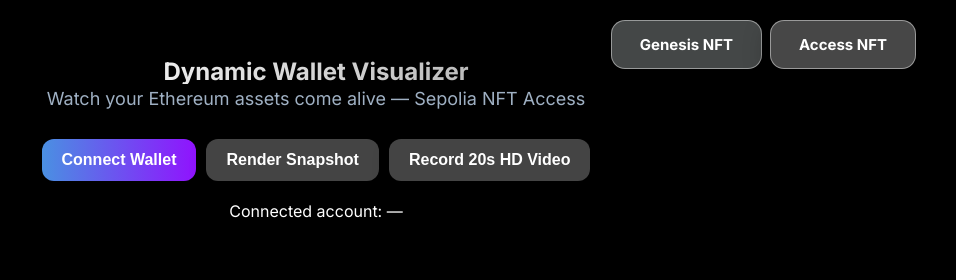
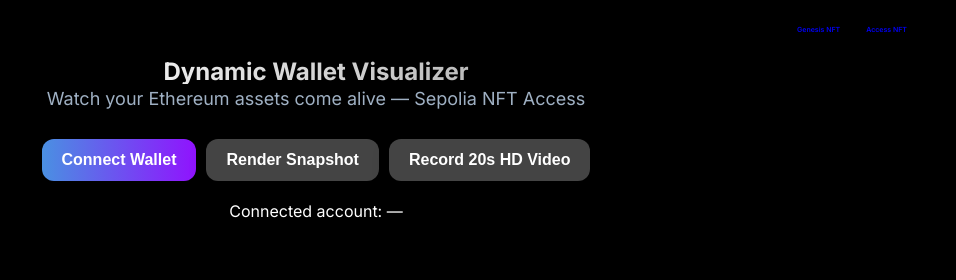
Before and after one commit to CasperLCasper/11-nft-sepolia-testnet-dynamic-wallet-main, a website: page index.html in a window 1280 px wide. Shown: the top 280 px of the page, 324-1280 px from the left. Drawn offline with nearby package versions, Linux system fonts and the light colour scheme; a script that the page names is missing.

Commit message:
Update index.html

```diff
--- a/index.html
+++ b/index.html
@@ -170,16 +170,16 @@
             <p class="subtitle">Watch your Ethereum assets come alive — Sepolia NFT Access</p>
         </div>
 
-      <div class="horizon-actions">
-  <a href="https://vercel.com/casperlcaspers-projects/virsburts" target="_blank" class="horizon-btn secondary">
+        <div class="horizon-actions">
+  <a href="https://vercel.com/casperlcaspers-projects/virsburts" target="_blank" class="horizon-btn">
     Genesis NFT
   </a>
-  <a href="ACCESS_NFT_LINK" target="_blank" class="horizon-btn primary">
+  <a href="ACCESS_NFT_LINK" target="_blank" class="horizon-btn">
     Access NFT
   </a>
 </div>
 
-  </header>
+ </header>
 
     <section class="controls" aria-label="Controls">
       <button id="connectBtn">Connect Wallet</button>
```
